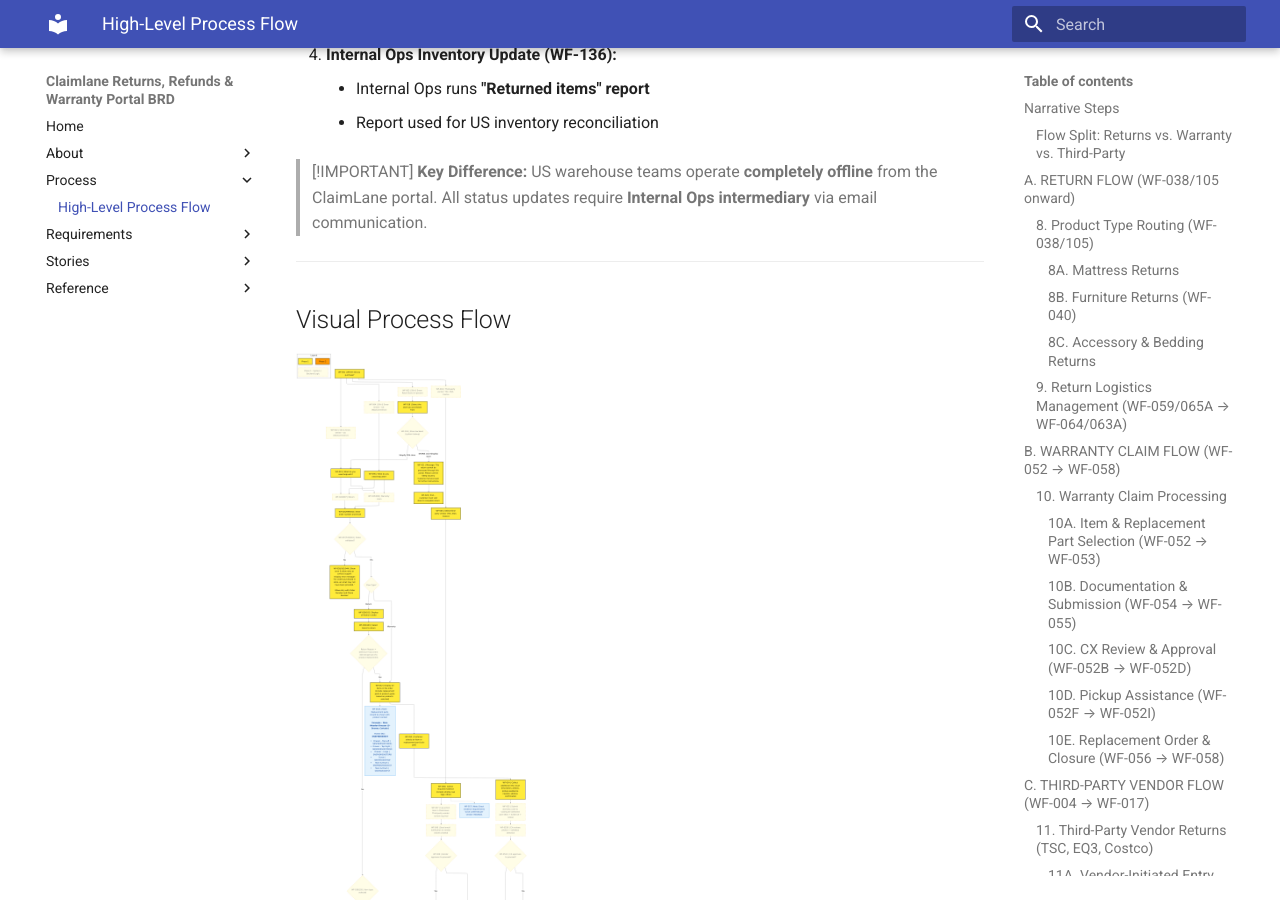
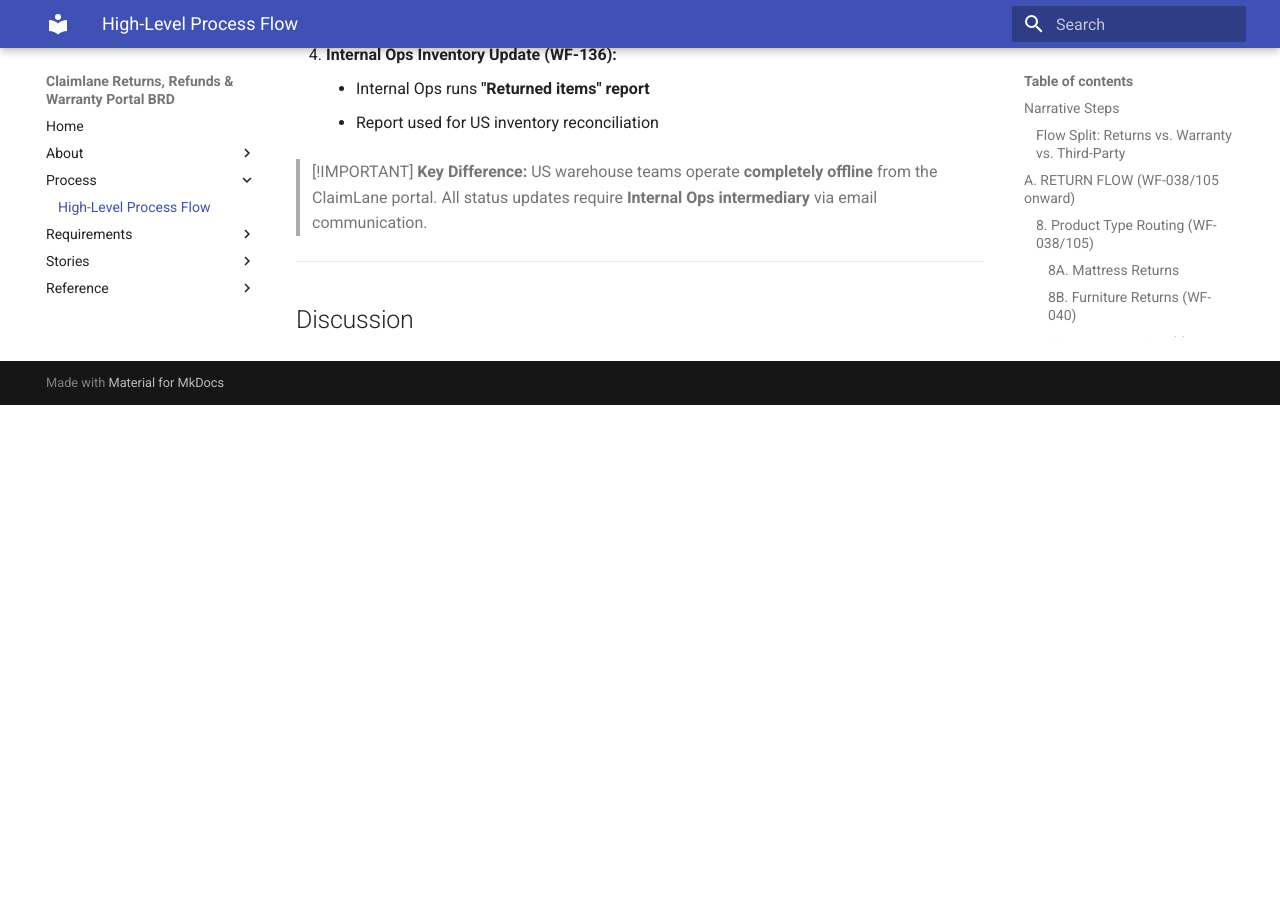
Before and after one commit to charanbobby/ClaimLaneRequirementsRepo, an MkDocs documentation site: the page built from brd/process-high-level.md, in a window 1280 px wide and 900 px high, scrolled down 10397 px. Built offline with MkDocs 1.6.1 and Material for MkDocs 9.7.7, drawn with Linux system fonts in a browser that asks for light colours; comment, search, counter and statistics services are not loaded; after the commit the page ends 10802 px from its top, so only the background shows below that.

Commit message:
removed old workflow chart

```diff
--- a/brd/process-high-level.md
+++ b/brd/process-high-level.md
@@ -382,12 +382,6 @@ Once an item is marked as **"Received"** (WF-089), the refund logic is determine
 
 ---
 
-## Visual Process Flow
-
-![Process Flow](assets/WorkFlow.png)
-
----
-
 ## Discussion
 
 <div class="giscus-placeholder"></div>
```
